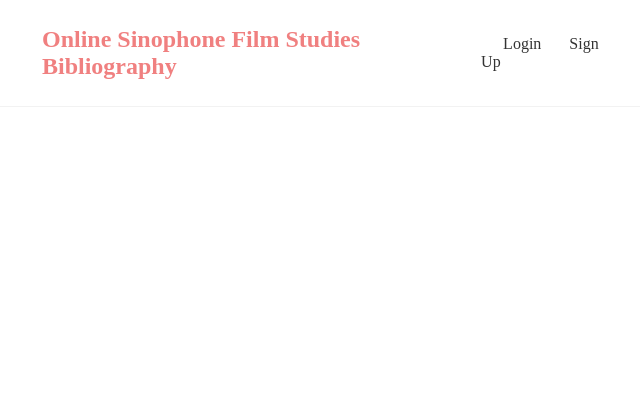
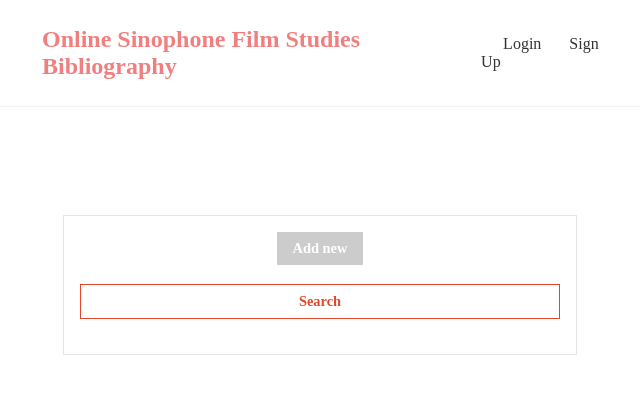
Before and after one commit to nicholasjdc/fim_collection, a React (Vite) app in the folder frontend/: page /booleanSearch in a window 1280 px wide. Shown: the top 394 px of the page, without its empty margins (320-960 px from the left). Built offline with nearby package versions, Linux system fonts and the light colour scheme.

Commit message:
booleanSearch

```diff
--- a/frontend/src/App.tsx
+++ b/frontend/src/App.tsx
@@ -8,6 +8,7 @@ import Edit from './screens/Edit';
 import Signup from './screens/Signup';
 import Login from './screens/Login';
 import { useAuthContext } from './hooks/useAuthContext';
+import BooleanSearch from './screens/BooleanSearch';
 function App() {
 
  const {user} = useAuthContext()
@@ -25,7 +26,7 @@ function App() {
           <Route path ="/search" element = {<AdvancedSearch/>}/>
           <Route path="/login" element={user ? <Navigate to = "/"/>: <Login/>} />
           <Route path="/signup" element={user ? <Navigate to = "/"/>:<Signup/>} />
-
+          <Route path ="/booleanSearch" element ={<BooleanSearch></BooleanSearch>} />
         </Routes>
       </div>
     </Router>
--- a/frontend/src/function_helpers/handyVariables.ts
+++ b/frontend/src/function_helpers/handyVariables.ts
@@ -1,4 +1,4 @@
-export const PROD = false;
+export const PROD = true;
 let apiURL
 if(PROD){
   apiURL='https://sillysillycreatures.xyz/api/'
--- /dev/null
+++ b/frontend/src/screen_helpers/Input.tsx
@@ -0,0 +1,33 @@
+import React, { useState } from "react";
+export default function Input({ objValue, onChange, onTypeChange, onOperatorChange, index, deleteField }) {
+  const { label, type, value } = objValue;
+    const [label2, setLabel] = useState('')
+    const [type2, setType] = useState('')
+    const [value2, setValue] = useState('')
+  return (
+    <div className="input-group">
+
+      <div className="input">
+      <select onChange={(e) =>onOperatorChange(e, index)}>
+              <option value="OR">OR</option>
+              <option value="AND">AND</option>
+              <option value="NOT">NOT</option>
+            </select>
+        <input
+          type={type || "text"}
+          id={label}
+          value={value || ""}
+          onChange={(e) => onChange(e, index)}
+        />
+        <select onChange = {(e) =>onTypeChange(e, index)}>
+              <option value="subject">Subject</option>
+              <option value="author">Author</option>
+              <option value="title">Title</option>
+              <option value="publication">Publication</option>
+            </select>
+        {/* Add this */}
+        <div onClick={(e) => deleteField(e, index)}>X</div>
+      </div>
+    </div>
+  );
+}
--- /dev/null
+++ b/frontend/src/screens/BooleanSearch.tsx
@@ -0,0 +1,86 @@
+import { useState, useRef } from "react";
+import Input from "../screen_helpers/Input";
+import './Input.css'
+function BooleanSearch() {
+  const [formValues, setFormValues] = useState([]);
+
+
+  const inputRef = useRef();
+  const selectRef = useRef();
+
+  const handleChange = (e, index) => {
+    const values = [...formValues];
+    values[index].value = e.target.value;
+    setFormValues(values);
+  };
+
+  const handleAddField = (e) => {
+    e.preventDefault();
+    const values = [...formValues];
+    values.push({
+      label: "label",
+      type: "text",
+      value: "",
+    });
+    setFormValues(values);
+  };
+
+  const handleDeleteField = (e, index) => {
+    const values = [...formValues];
+    values.splice(index, 1);
+    setFormValues(values);
+
+  };
+
+  const handleOperatorChange = (e, index)=>{
+    e.preventDefault()
+    const values = [...formValues];
+    values[index].type = e.target.value;
+    setFormValues(values);
+
+  }
+  const handleTypeChange = (e, index)=>{
+    e.preventDefault()
+    const values = [...formValues];
+    values[index].op = e.target.value;
+    setFormValues(values);
+
+  }
+  const addBtnClick = (e) => {
+    e.preventDefault();
+  };
+  const handleSubmit = (e) => {
+    e.preventDefault();
+    console.log(formValues)
+
+  };
+  return (
+    <div className="App">
+      <form onSubmit ={handleSubmit}>
+        {formValues.map((obj, index) => (
+          <Input
+            key={index}
+            objValue={obj}
+            onChange={handleChange}
+            onOperatorChange={handleOperatorChange}
+            onTypeChange={handleTypeChange}
+            index={index}
+            // Add this
+            deleteField={handleDeleteField}
+          />
+        ))}
+
+          <div className="center">
+            <button className="add-btn" onClick={handleAddField}>
+              Add new
+            </button>
+          </div>
+
+        <button type="submit" className="submit-btn">
+          Search
+        </button>
+      </form>
+    </div>
+  );
+}
+export default BooleanSearch;
--- /dev/null
+++ b/frontend/src/screens/Input.css
@@ -0,0 +1,82 @@
+form {
+    margin: 3rem auto;
+    width: 500px;
+    max-width: 80%;
+    padding: 1rem;
+    border: 1px solid rgba(0, 0, 0, 0.1);
+  }
+  form > div {
+    display: flex;
+  }
+  .input-group {
+    display: flex;
+    flex-direction: column;
+    margin: 1rem 0;
+  }
+  .input-group > label {
+    font-size: 0.9rem;
+    font-weight: 700;
+    margin-bottom: 0.3rem;
+  }
+  .input {
+    width: 100%;
+    display: flex;
+  }
+  .input > input {
+    padding: 0.3rem 0.5rem;
+    border: 1px solid rgba(0, 0, 0, 0.2);
+    width: 100%;
+  }
+  .input > input:focus {
+    outline: none;
+  }
+  .input > div {
+    padding: 0.5rem 1rem;
+    background: #e34728;
+    margin-left: 0.5rem;
+    color: #fff;
+    font-weight: 700;
+    cursor: pointer;
+  }
+  .add-btn {
+    padding: 0.5rem 1rem;
+    background: #ccc;
+    border: none;
+    font-size: 0.9rem;
+    color: #fff;
+    font-weight: 700;
+    cursor: pointer;
+  }
+  .center {
+    display: flex;
+    justify-content: center;
+  }
+  .submit-btn {
+    width: 100%;
+    padding: 0.5rem 1rem;
+    border: 1px solid #e34728;
+    background: #fff;
+    margin: 1.2rem 0;
+    color: #e34728;
+    font-size: 0.9rem;
+    font-weight: 700;
+    cursor: pointer;
+  }
+  .dialog-box {
+    margin: 0.5rem 0;
+    display: grid;
+    grid-template-columns: repeat(auto-fit, minmax(4rem, 1fr));
+    grid-gap: 1rem;
+  }
+  .dialog-box > input,
+  .dialog-box > select {
+    padding: 0.5rem 0.5rem;
+    border: 1px solid rgba(0, 0, 0, 0.2);
+  }
+  .dialog-box > input:focus,
+  .dialog-box > select:focus {
+    outline: none;
+  }
+  .hide {
+    display: none;
+  }
```
